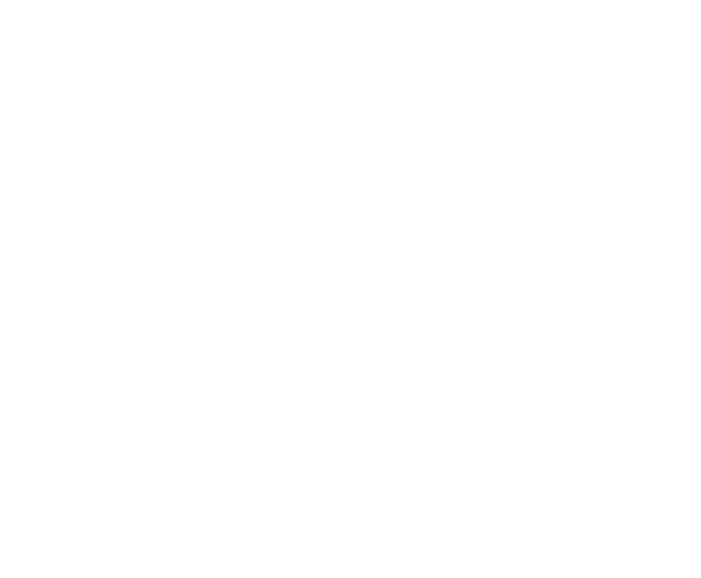
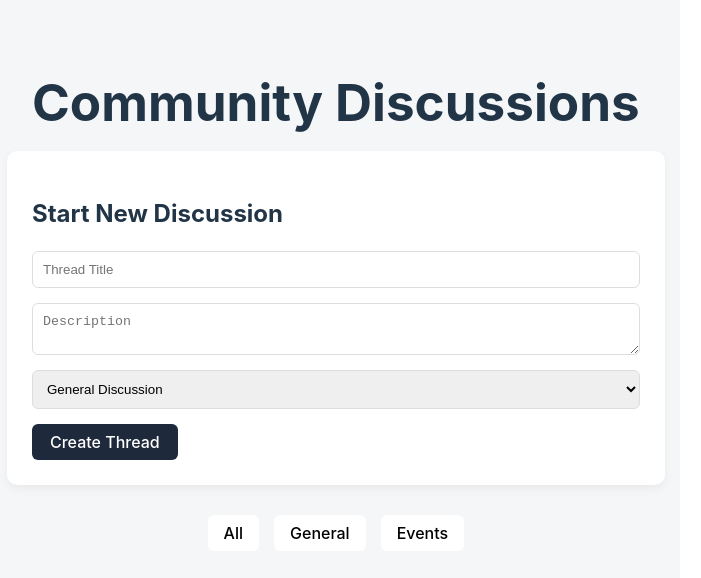
Before and after one commit to anzaljaved/CommunityHub, a React (Vite) app in the folder client/: page /threads in a window 1280 px wide. Before the commit this address had no page. Shown: the top 578 px of the page, without its empty margins (8-709 px from the left). Built offline with nearby package versions, Linux system fonts and the light colour scheme; no server answers.

Commit message:
thread ui

```diff
--- a/client/src/App.jsx
+++ b/client/src/App.jsx
@@ -2,6 +2,10 @@ import { BrowserRouter, Routes, Route } from "react-router-dom";
 import Register from "./pages/Register";
 import Login from "./pages/Login";
 import Announcements from "./pages/Announcements";
+import Threads from "./pages/Threads";
+
+import ThreadDetail from "./pages/ThreadDetail";
+
 
 
 function App() {
@@ -11,7 +15,8 @@ function App() {
         <Route path="/register" element={<Register />} />
         <Route path="/login" element={<Login />} />
         <Route path="/announcements" element={<Announcements />} />
-
+<Route path="/threads" element={<Threads />} />
+<Route path="/threads/:id" element={<ThreadDetail />} />
       </Routes>
     </BrowserRouter>
   );
--- /dev/null
+++ b/client/src/components/MessageBubble.jsx
@@ -0,0 +1,25 @@
+import {jwtDecode} from "jwt-decode";
+import "../css/MessageBubble.css";
+
+function MessageBubble({ message }) {
+  const token = localStorage.getItem("token");
+  const user = token ? jwtDecode(token) : null;
+
+  const isOwn = message.sender?._id === user?.userId;
+
+  return (
+    <div className={`message-bubble ${isOwn ? "own" : ""}`}>
+
+      <div className="message-sender">
+        {message.sender?.name}
+      </div>
+
+      <div className="message-content">
+        {message.content}
+      </div>
+
+    </div>
+  );
+}
+
+export default MessageBubble;
--- /dev/null
+++ b/client/src/css/MessageBubble.css
@@ -0,0 +1,23 @@
+.message-bubble {
+  max-width: 60%;
+  padding: 12px;
+  border-radius: 12px;
+  background-color: white;
+  box-shadow: 0 3px 8px rgba(0,0,0,0.05);
+}
+
+.message-bubble.own {
+  align-self: flex-end;
+  background-color: #dbeafe;
+}
+
+.message-sender {
+  font-size: 12px;
+  font-weight: 600;
+  margin-bottom: 4px;
+  color: #555;
+}
+
+.message-content {
+  font-size: 14px;
+}
--- /dev/null
+++ b/client/src/css/ThreadDetail.css
@@ -0,0 +1,42 @@
+.thread-detail-page {
+  min-height: 100vh;
+  display: flex;
+  flex-direction: column;
+  background-color: #f4f6f8;
+  padding: 20px;
+}
+
+.messages-container {
+  flex: 1;
+  max-width: 800px;
+  width: 100%;
+  margin: 0 auto;
+  display: flex;
+  flex-direction: column;
+  gap: 15px;
+  overflow-y: auto;
+}
+
+.message-input-form {
+  max-width: 800px;
+  width: 100%;
+  margin: 20px auto 0;
+  display: flex;
+  gap: 10px;
+}
+
+.message-input-form input {
+  flex: 1;
+  padding: 10px;
+  border-radius: 6px;
+  border: 1px solid #ddd;
+}
+
+.message-input-form button {
+  padding: 8px 18px;
+  background-color: #1e293b;
+  color: white;
+  border: none;
+  border-radius: 6px;
+  cursor: pointer;
+}
--- /dev/null
+++ b/client/src/css/Threads.css
@@ -0,0 +1,80 @@
+.threads-page {
+  min-height: 100vh;
+  padding: 40px;
+  background-color: #f4f6f8;
+  display: flex;
+  flex-direction: column;
+  align-items: center;
+}
+
+.threads-page h1 {
+  margin-bottom: 20px;
+}
+
+.thread-filters {
+  display: flex;
+  gap: 15px;
+  margin-bottom: 30px;
+}
+
+.thread-filters button {
+  padding: 8px 16px;
+  border: none;
+  background: white;
+  border-radius: 6px;
+  cursor: pointer;
+}
+
+.thread-list {
+  width: 100%;
+  max-width: 800px;
+  display: flex;
+  flex-direction: column;
+  gap: 15px;
+}
+
+.thread-card {
+  background: white;
+  padding: 20px;
+  border-radius: 10px;
+  cursor: pointer;
+  transition: 0.2s;
+  box-shadow: 0 4px 10px rgba(0,0,0,0.05);
+}
+
+.thread-card:hover {
+  transform: translateY(-2px);
+}
+.create-thread {
+  background: white;
+  padding: 25px;
+  border-radius: 10px;
+  margin-bottom: 30px;
+  width: 100%;
+  max-width: 800px;
+  box-shadow: 0 4px 10px rgba(0,0,0,0.05);
+}
+
+.create-thread-form {
+  display: flex;
+  flex-direction: column;
+  gap: 15px;
+}
+
+.create-thread-form input,
+.create-thread-form textarea,
+.create-thread-form select {
+  padding: 10px;
+  border-radius: 6px;
+  border: 1px solid #ddd;
+}
+
+.create-thread-form button {
+  width: fit-content;
+  padding: 8px 18px;
+  background: #1e293b;
+  color: white;
+  border: none;
+  border-radius: 6px;
+  cursor: pointer;
+}
--- /dev/null
+++ b/client/src/pages/ThreadDetail.jsx
@@ -0,0 +1,64 @@
+import { useEffect, useState } from "react";
+import { useParams } from "react-router-dom";
+import { getMessages, sendMessage } from "../services/threadService";
+import MessageBubble from "../components/MessageBubble";
+import "../css/ThreadDetail.css";
+
+function ThreadDetail() {
+  const { id } = useParams();
+  const token = localStorage.getItem("token");
+
+  const [messages, setMessages] = useState([]);
+  const [content, setContent] = useState("");
+
+  useEffect(() => {
+    fetchMessages();
+  }, []);
+
+  const fetchMessages = async () => {
+    try {
+      const data = await getMessages(token, id);
+      setMessages(data);
+    } catch (error) {
+      console.error(error);
+    }
+  };
+
+  const handleSend = async (e) => {
+    e.preventDefault();
+
+    if (!content.trim()) return;
+
+    try {
+      await sendMessage(token, id, content);
+      setContent("");
+      fetchMessages();
+    } catch (error) {
+      console.error(error);
+    }
+  };
+
+  return (
+    <div className="thread-detail-page">
+
+      <div className="messages-container">
+        {messages.map((msg) => (
+          <MessageBubble key={msg._id} message={msg} />
+        ))}
+      </div>
+
+      <form onSubmit={handleSend} className="message-input-form">
+        <input
+          type="text"
+          placeholder="Type your message..."
+          value={content}
+          onChange={(e) => setContent(e.target.value)}
+        />
+        <button type="submit">Send</button>
+      </form>
+
+    </div>
+  );
+}
+
+export default ThreadDetail;
--- /dev/null
+++ b/client/src/pages/Threads.jsx
@@ -0,0 +1,115 @@
+import { useEffect, useState } from "react";
+import { getThreads, createThread } from "../services/threadService";
+import { useNavigate } from "react-router-dom";
+import "../css/Threads.css";
+
+function Threads() {
+  const token = localStorage.getItem("token");
+  const navigate = useNavigate();
+
+  const [threads, setThreads] = useState([]);
+  const [type, setType] = useState("");
+const [formData, setFormData] = useState({
+  title: "",
+  description: "",
+  type: "general",
+});
+const handleCreate = async (e) => {
+  e.preventDefault();
+
+  try {
+    await createThread(token, formData);
+
+    setFormData({
+      title: "",
+      description: "",
+      type: "general",
+    });
+
+    fetchThreads();
+  } catch (error) {
+    console.error(error);
+  }
+};
+
+  useEffect(() => {
+    fetchThreads();
+  }, [type]);
+
+  const fetchThreads = async () => {
+    try {
+      const data = await getThreads(token, type);
+      setThreads(data);
+    } catch (error) {
+      console.error(error);
+    }
+  };
+
+  return (
+    <div className="threads-page">
+
+      <h1>Community Discussions</h1>
+<div className="create-thread">
+  <h2>Start New Discussion</h2>
+
+  <form onSubmit={handleCreate} className="create-thread-form">
+    <input
+      type="text"
+      placeholder="Thread Title"
+      value={formData.title}
+      onChange={(e) =>
+        setFormData({ ...formData, title: e.target.value })
+      }
+      required
+    />
+
+    <textarea
+      placeholder="Description"
+      value={formData.description}
+      onChange={(e) =>
+        setFormData({ ...formData, description: e.target.value })
+      }
+      required
+    />
+
+    <select
+      value={formData.type}
+      onChange={(e) =>
+        setFormData({ ...formData, type: e.target.value })
+      }
+    >
+      <option value="general">General Discussion</option>
+      <option value="event">Event Discussion</option>
+    </select>
+
+    <button type="submit">Create Thread</button>
+  </form>
+</div>
+
+      <div className="thread-filters">
+        <button onClick={() => setType("")}>All</button>
+        <button onClick={() => setType("general")}>General</button>
+        <button onClick={() => setType("event")}>Events</button>
+      </div>
+
+      <div className="thread-list">
+        {threads.map((thread) => (
+          <div
+            key={thread._id}
+            className="thread-card"
+            onClick={() => navigate(`/threads/${thread._id}`)}
+          >
+            <h3>{thread.title}</h3>
+            <p>{thread.description}</p>
+            <span>
+              {thread.messageCount} messages
+            </span>
+          </div>
+        ))}
+      </div>
+
+    </div>
+  );
+}
+
+export default Threads;
--- /dev/null
+++ b/client/src/services/threadService.js
@@ -0,0 +1,49 @@
+import axios from "axios";
+
+const API = "http://localhost:5000/api/threads";
+
+export const getThreads = async (token, type) => {
+  const response = await axios.get(
+    type ? `${API}?type=${type}` : API,
+    {
+      headers: {
+        Authorization: `Bearer ${token}`,
+      },
+    }
+  );
+  return response.data;
+};
+
+export const createThread = async (token, data) => {
+  const response = await axios.post(API, data, {
+    headers: {
+      Authorization: `Bearer ${token}`,
+    },
+  });
+  return response.data;
+};
+
+export const getMessages = async (token, threadId) => {
+  const response = await axios.get(
+    `${API}/${threadId}/messages`,
+    {
+      headers: {
+        Authorization: `Bearer ${token}`,
+      },
+    }
+  );
+  return response.data;
+};
+
+export const sendMessage = async (token, threadId, content) => {
+  const response = await axios.post(
+    `${API}/${threadId}/messages`,
+    { content },
+    {
+      headers: {
+        Authorization: `Bearer ${token}`,
+      },
+    }
+  );
+  return response.data;
+};
```
